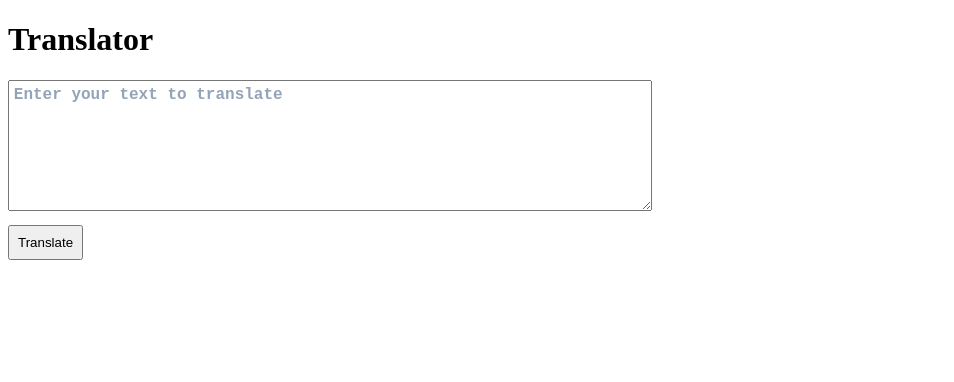
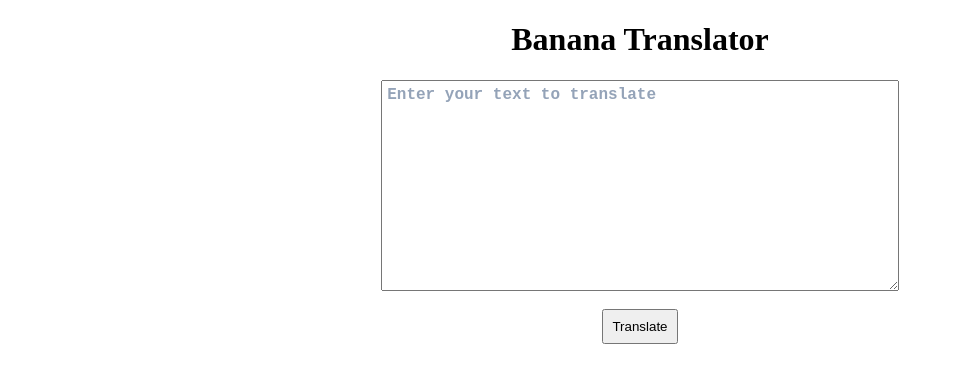
Before and after one commit to sumanroy1995/banana-speak-vanillaJS, a plain HTML site: page index.html in a window 1280 px wide. Shown: the whole page, without its empty margins (0-954 px from the left). Drawn offline with Linux system fonts and the light colour scheme.

Commit message:
some style positioning

```diff
--- a/index.html
+++ b/index.html
@@ -8,7 +8,7 @@
 
 </head>
 <body>
-    <h1>Translator</h1>
+    <h1>Banana Translator</h1>
     <textarea id=txt-input placeholder="Enter your text to translate"></textarea><br>
     <button id="btn-click">Translate</button>
     <script src="app.js" type="text/javascript"></script>
--- a/style.css
+++ b/style.css
@@ -1,12 +1,16 @@
 :root{
     --gray: #94a3b8;
 }
+h1{
+    text-align: center;
+}
 textarea{
-   width: 50%;
-   height: 15vh;
+   width: 40%;
+   height: 25vh;
    padding: 0.3rem 0.3rem;
+   display:block;
+   margin: auto;
 }
-
 ::placeholder{
     color: var(--gray);
     height: 90%;
@@ -16,4 +20,6 @@ textarea{
 button{
     margin:0.6rem 0rem ;
     padding: 0.5rem;
+    display: block;
+    margin: auto;
 }
```
